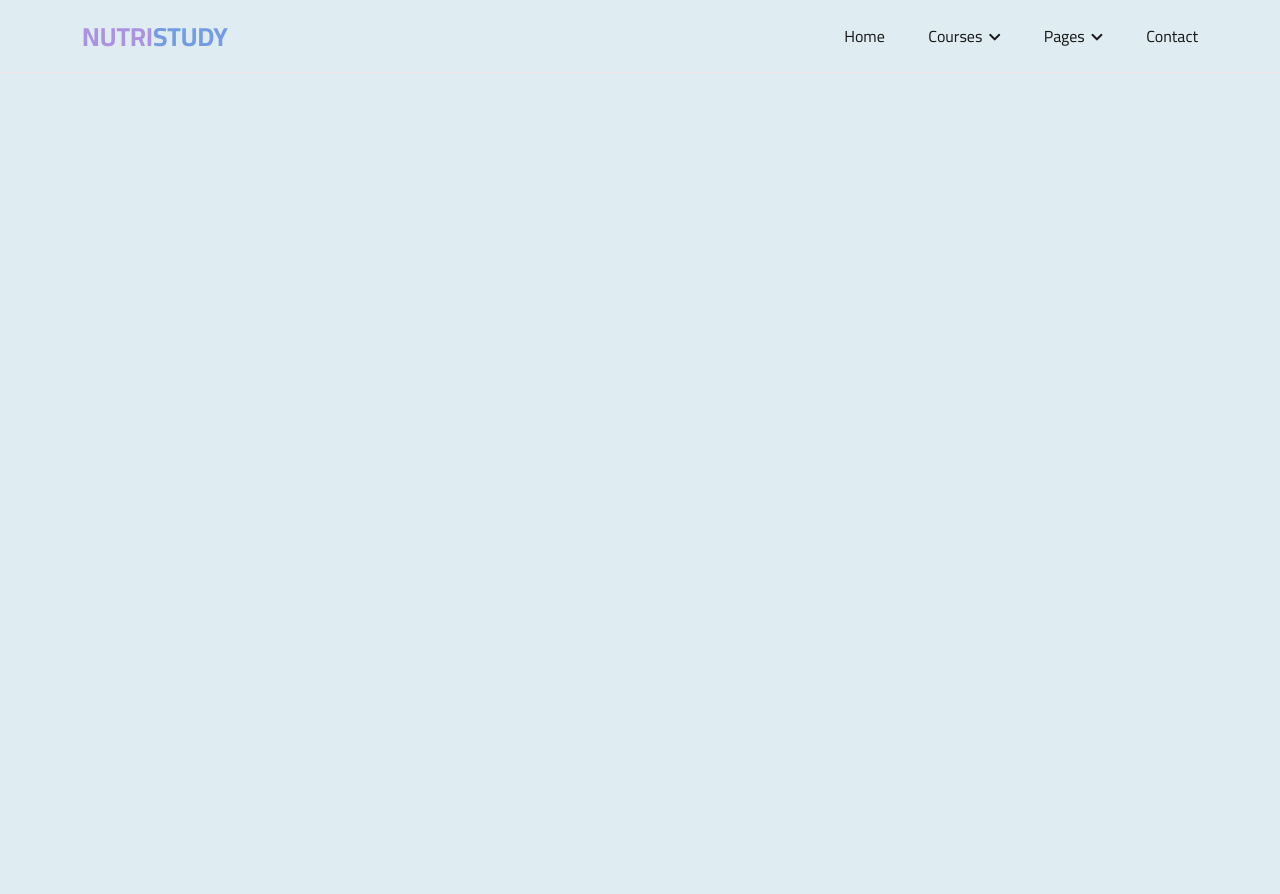
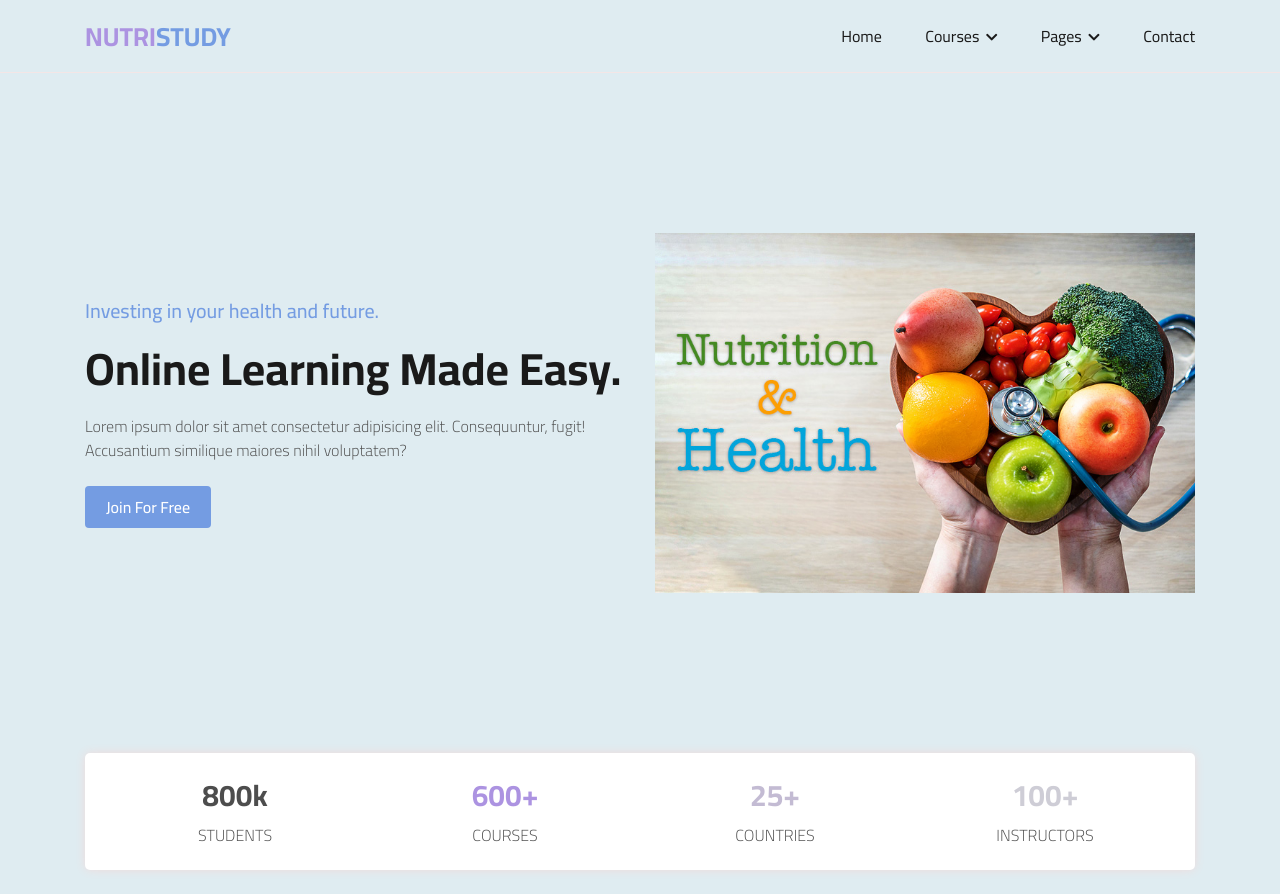
Before and after one commit to Cialysse/NutritionSite, a plain HTML site: page index.html in a window 1280 px wide. Before the commit the page ends 800 px from the top, so only its background shows below. Drawn offline with Linux system fonts and the light colour scheme.

Commit message:
banner section finished/fun facts section started

```diff
--- a/css/style.css
+++ b/css/style.css
@@ -90,6 +90,11 @@ ul {
     padding: 0;
 }
 
+h1,h2,h3,h4,h5,h6 {
+    color: var(--black-90);
+    line-height: 1.3;
+}
+
 ::selection {
     color: var(--WHITE);
     background-color: var(--havelock);
@@ -98,10 +103,24 @@ ul {
 /* ---------------------
 5.  =box
 ---------------------- */
+.box {
+    background-color: var(--white);
+    border-radius: 5px;
+    box-shadow: var(--shadow);
+    padding: 30px;
+}
 
 /* ---------------------------
  6.  =customized nutrition classes
 ------------------------- */
+.container {
+    --bs-gutter-x: 15px;
+    max-width: 1140px;
+}
+
+.row {
+    --bs-gutter-x: 30px;
+}
 
 /* --------------------------
 7.  =animation keyframes
@@ -114,14 +133,28 @@ ul {
 /* ---------------------
 9.  =buttons
 ---------------------- */
+.btn-theme {
+    background-color: var(--havelock);
+    color: var(--WHITE);
+    font-size: 16px;
+    text-transform: capitalize;
+    font-weight: 500;
+    padding: 8px 20px;
+    transition: all 0.3s ease;
+}
+
+.btn-theme:hover {
+    color: var(--WHITE);
+    background-color: var(--blue-haze);
+}
+
+.btn-theme:focus {
+    box-shadow: 0 0 8px var(--havelock);
+}
 
 /* ---------------------------
 10. =page loader
 ------------------------- */
-
-/* ----------------------------
-11. =circular img
- ------------------- */
 
 /* ----------------------
 12. =pagination
@@ -233,10 +266,53 @@ ul {
 /* ---------------------------------
 19. =banner section
 ------------------------- */
+.banner-section {
+    padding: 80px 0;
+    min-height: 680px;
+}
+
+.banner-text h2 {
+    font-size: 20px;
+    color: var(--havelock);
+}
+
+.banner-text h1 {
+    font-size: 45px;
+    font-weight: 700;
+}
 
 /* -------------------------
 20. =fun facts section
 ------------------------- */
+.fun-facts-item {
+    padding: 15px 0;
+}
+
+.fun-facts-item h2 {
+    font-weight: 700;
+    font-size: 30px;
+}
+.fun-facts-item p {
+    margin: 0;
+    text-transform: uppercase;
+    text-transform: uppercase;
+}
+
+.fun-facts-item .style-1 {
+    color: var(--black-70);
+}
+
+.fun-facts-item .style-2 {
+    color: var(--light-purple);
+}
+
+.fun-facts-item .style-3 {
+    color: var(--blue-haze);
+}
+
+.fun-facts-item .style-4 {
+    color: var(--ghost);
+}
 
 /* ----------------------------
 21. =courses section
--- a/index.html
+++ b/index.html
@@ -54,21 +54,66 @@
         </header>
 
         <!-- Banner Section -->
-        <section class="banner-section">
+        <section class="banner-section d-flex align-items-center">
             <div class="container">
-                <div class="row">
+                <div class="row align-items-center">
                     <div class="col-md-6">
                         <div class="banner-text">
-                            <h2></h2>
-                            <h1></h1>
+                            <h2 class="mb-3">Investing in your health and future.</h2>
+                            <h1 class="mb-3 text-capitalize">online learning made easy.</h1>
+                            <p class="mb-4">Lorem ipsum dolor sit amet consectetur adipisicing elit. Consequuntur, fugit! Accusantium similique maiores nihil voluptatem?</p>
+                            <a href="#" class="btn btn-theme">Join for Free</a>
                         </div>
                     </div>
                     <div class="col-md-6">
-
+                        <div class="banner-img">
+                            <div class="circular-img">
+                                <div class="circular-img-inner">
+                                    <div class="circular-img-circle"></div>
+                                    <img src="img/nutrition1.jpeg" alt="banner img">
+                                </div>
+                            </div>
+                        </div>
                     </div>
                 </div>
             </div>
         </section>
+
+        <!-- Fun Facts Section -->
+        <section class="fun-facts-section">
+            <div class="container">
+                <div class="box py-2">
+                    <div class="row text-center">
+                        <div class="col-md-6 col-lg-3">
+                            <div class="fun-facts-item">
+                                <h2 class="style-1">800k</h2>
+                                <p>students</p>
+                            </div>
+                        </div>
+                        <div class="col-md-6 col-lg-3">
+                            <div class="fun-facts-item">
+                                <h2 class="style-2">600+</h2>
+                                <p>courses</p>
+                            </div>
+                        </div>
+                        <div class="col-md-6 col-lg-3">
+                            <div class="fun-facts-item">
+                                <h2 class="style-3">25+</h2>
+                                <p>countries</p>
+                            </div>
+                        </div>
+                        <div class="col-md-6 col-lg-3">
+                            <div class="fun-facts-item">
+                                <h2 class="style-4">100+</h2>
+                                <p>instructors</p>
+                            </div>
+                        </div>
+                    </div>
+                </div>
+            </div>
+        </section>
+
+        <br>
 
     </div>
 
```
